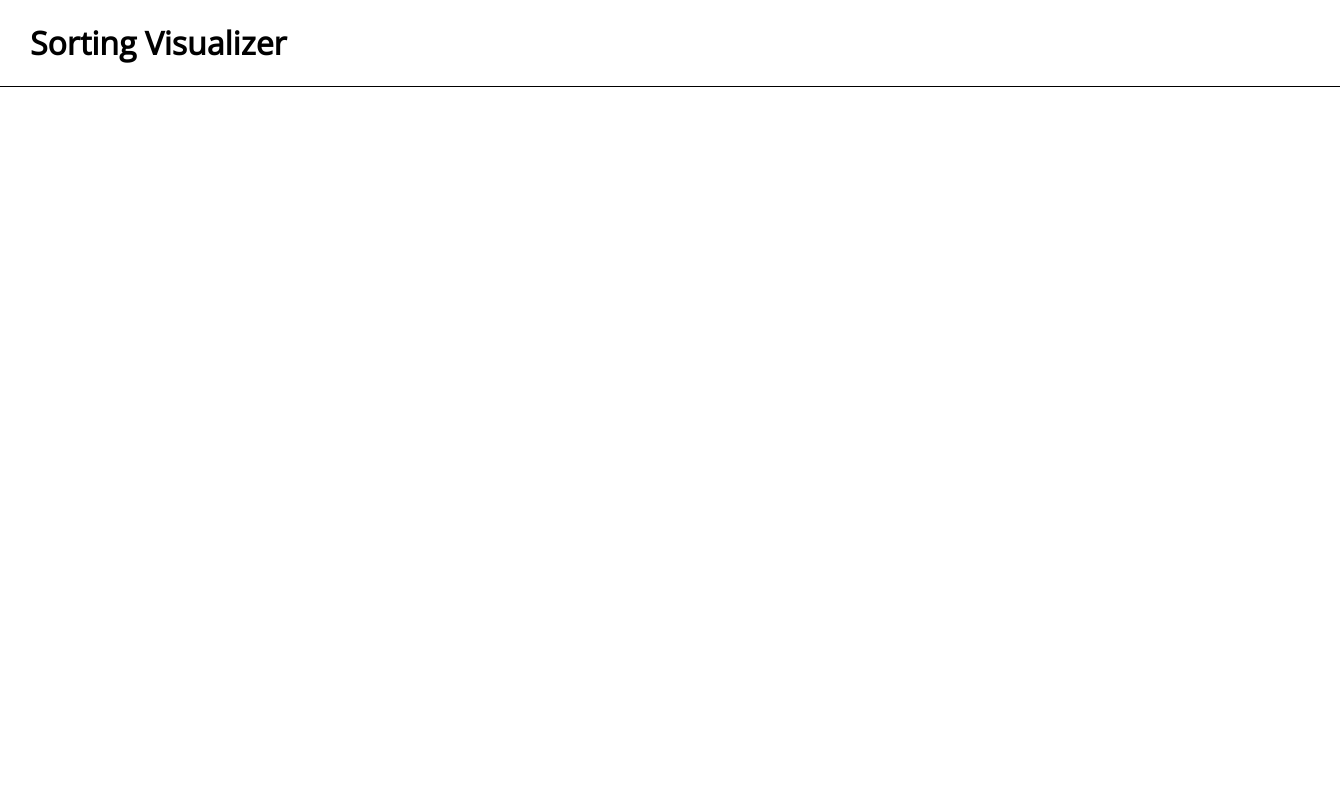
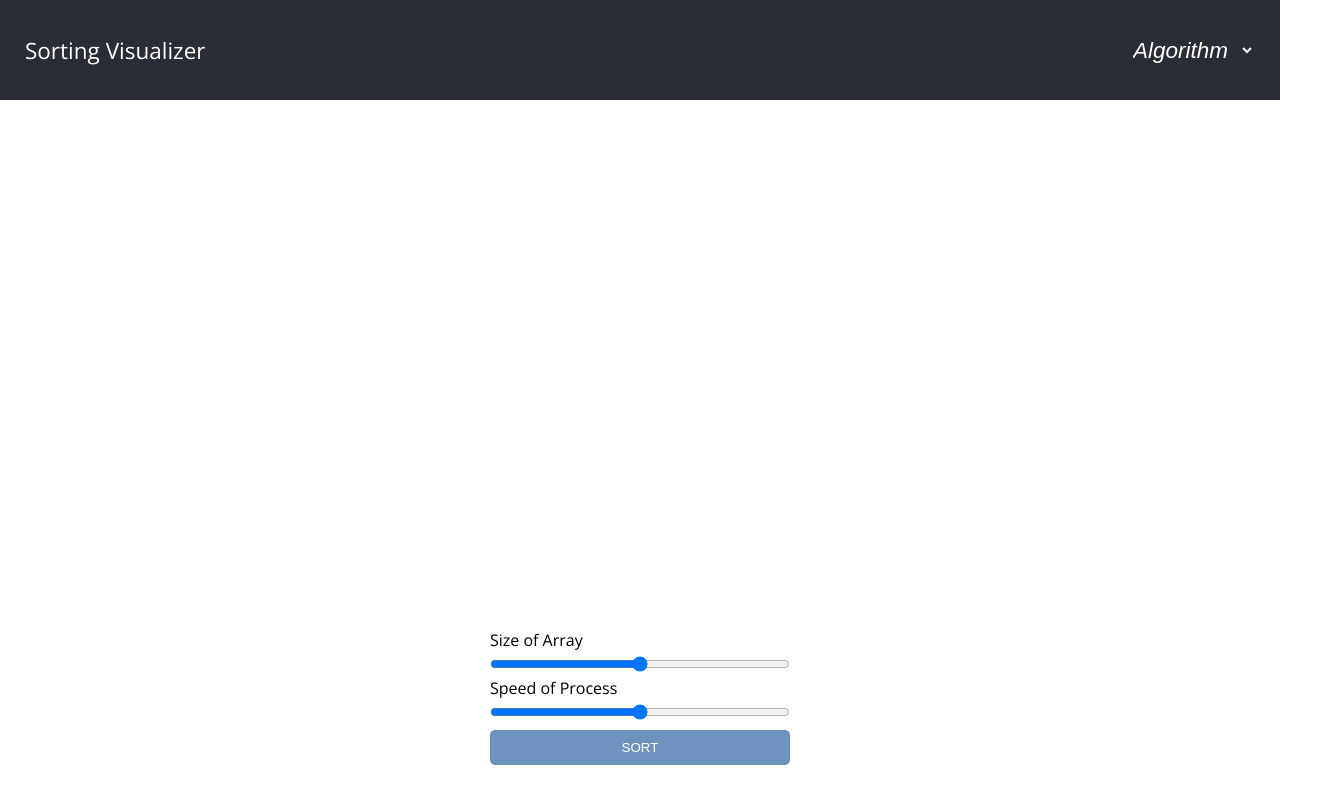
Before and after one commit to Daniel-Hinz/Sorting-Visualizer, a React (Create React App) app: page / in a window 1280 px wide. Shown: the whole page, 1340 px wide, since content can reach past the window. Built offline with nearby package versions, Linux system fonts and the light colour scheme.

Commit message:
added control panel

```diff
--- a/public/index.html
+++ b/public/index.html
@@ -5,7 +5,7 @@
 
     <link rel="icon" href="%PUBLIC_URL%/favicon.ico" />
     <link rel="manifest" href="%PUBLIC_URL%/manifest.json" />
-    <link  rel="stylesheet" href="https://fonts.googleapis.com/css2?family=Open+Sans:wght@300&amp;display=swap">
+    <link rel="stylesheet" href="https://fonts.googleapis.com/css2?family=Open+Sans:wght@300&amp;display=swap">
 
     <meta name="viewport" content="width=device-width, initial-scale=1" />
     <meta name="theme-color" content="#000000" />
@@ -25,7 +25,7 @@
       work correctly both with client-side routing and a non-root public URL.
       Learn how to configure a non-root public URL by running `npm run build`.
     -->
-    <title>React App</title>
+    <title>Sorting Visualizer</title>
   </head>
   <body>
     <noscript>You need to enable JavaScript to run this app.</noscript>
--- a/src/components/App.js
+++ b/src/components/App.js
@@ -2,8 +2,38 @@ import '../styles/App.css';
 
 function App() {
   return (
-    <div className="App">
-      <h1>Sorting Visualizer</h1>
+    <div className='App'>
+      <header>
+        <h1>Sorting Visualizer</h1>
+
+        <select>
+          <option value=''>Algorithm</option>
+          <option value='bubble'>Bubble</option>
+          <option value='selection'>Selection</option>
+          <option value='insertion'>Insertion</option>
+          <option value='merge'>Merge</option>
+          <option value='quick'>Quick</option>
+          <option value='heap'>Heap</option>
+        </select>
+      </header>
+
+      <main>
+        <div className='elements'>
+
+        </div>
+
+        <div className='control-panel'>
+          <h4>Size of Array</h4>
+          <input type='range' min='10' max='100' defaultValue='55' step='5' className='range' />
+          <h4>Speed of Process</h4>
+          <input type='range' min='10' max='100' defaultValue='55' step='5' className='range'/>
+          <input type='button' className='button' value='sort' />
+        </div>
+      </main>
+
+      <footer>
+
+      </footer>
     </div>
   );
 }
--- a/src/styles/App.css
+++ b/src/styles/App.css
@@ -1,5 +1,96 @@
-.App {
+:root {
+    --darker-blue: #25252e;
+    --dark-blue: #2b2d36;
+    --blue: rgb(112,146,190);
+    --light-blue: #7b8eb0;
+    --lighter-blue: #92A8D1;
+    --white: #ffffff;
+    --whitesmoke: #f5f5f5;
+}
+
+header {
     width: 100%;
-    padding: 0 30px;
-    border-bottom: 1px solid black;
+    height: 100px;
+    display: flex;
+    justify-content: flex-start;
+    align-items: center;
+    background: var(--dark-blue);
+    color: var(--white);
 }
+
+header h1 {
+    position: absolute;
+    left: 25px;
+    font-size: 22.5px;
+}
+
+select, select:focus {
+    position: absolute;
+    right: 25px;
+    font-size: 22.5px;
+    background: transparent;
+    color: var(--white);
+    outline: 0;
+    border: 0;
+    cursor: pointer;
+    font-style: italic;
+    padding: 10px;
+}
+
+option {
+    background: var(--white);
+    color: var(--dark-blue);
+    cursor: pointer;
+}
+
+main {
+    width: 100%;
+    height: calc(100vh - 100px);
+}
+
+.elements {
+    width: 90%;
+    margin: auto;
+    display: flex;
+    flex-direction: row;
+}
+
+.element {
+    background: var(--blue);
+    width: 20px;
+    height: 500px;
+}
+
+.control-panel {
+    display: flex;
+    flex-direction: column;
+    width: 300px;
+    position: absolute;
+    left: 50%;
+    bottom: 30px;
+    transform: translateX(-50%);
+}
+
+.control-panel h4 {
+    margin: 0;
+}
+
+.control-panel input {
+    background: var(--blue);
+    margin: 5px 0;
+    border-radius: 5px;
+}
+
+.control-panel .button {
+    outline: 0;
+    border: 0;
+    color: var(--white);
+    padding: 10px 0;
+    cursor: pointer;
+    text-transform: uppercase;
+    transition: .2s;
+}
+
+.control-panel .button:hover {
+    background: var(--lighter-blue);
+}
--- a/src/styles/index.css
+++ b/src/styles/index.css
@@ -9,3 +9,7 @@ body {
   height: 100%;
   width: 100%;
 }
+
+* {
+  font-weight: 100;
+}
```
